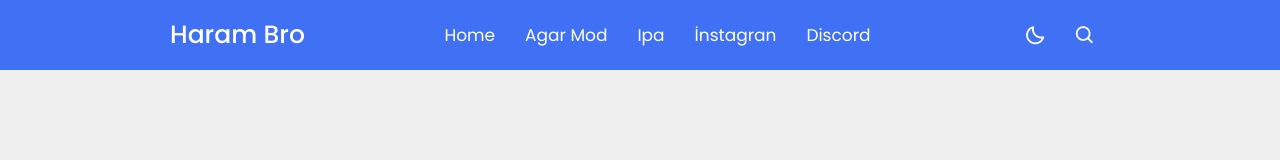
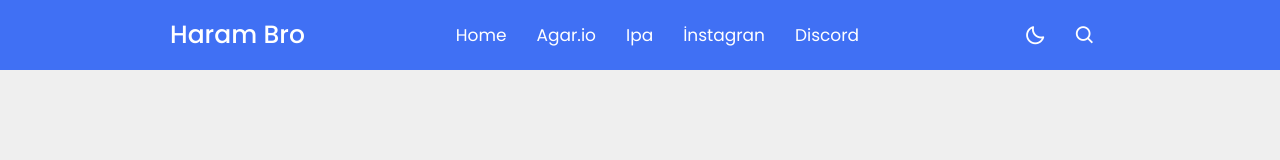
Before and after one commit to harambroyt/harambroyt.github.io, a plain HTML site: page index.html in a window 1280 px wide. Shown: the top 160 px of the page. Drawn offline with nearby package versions, Linux system fonts and the light colour scheme.

Commit message:
Update index.html

```diff
--- a/index.html
+++ b/index.html
@@ -30,7 +30,7 @@
                 </div>
                 <ul class="nav-links">
                     <li><a href="#">Home</a></li>
-                    <li><a href="https://harambrodev.github.io">Agar Mod</a></li>
+                    <li><a href="https://harambrodev.github.io">Agar.io</a></li>
                     <li><a href="https://harambroyt.github.io/ipa/">Ipa</a></li>
                     <li><a href="https://www.instagram.com/harambro.yt">İnstagran</a></li>
                     <li><a href="https://discord.com/channels/1300164414636429402/1308425193953296419">Discord</a></li>
```
